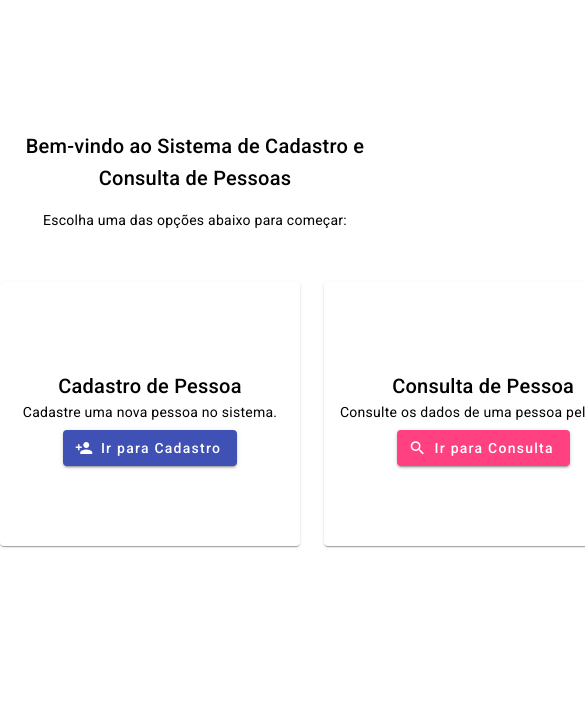
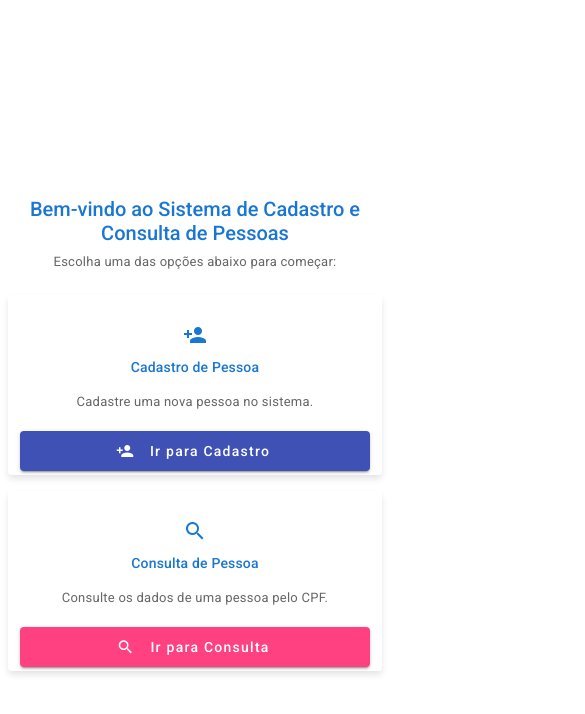
Before and after one commit to vinicius707/Front-End-Challenge, an Angular app: page / in a window 390 px wide. Shown: the top 714 px of the page, 585 px wide, since content can reach past the window. Built offline with nearby package versions, Linux system fonts and the light colour scheme; what angular-in-memory-web-api would draw is missing.

Commit message:
ajustes de responsividade e acessibilidade da tela

```diff
--- a/src/app/components/pagina-inicial/pagina-inicial.component.html
+++ b/src/app/components/pagina-inicial/pagina-inicial.component.html
@@ -1,34 +1,58 @@
-<div class="pagina-inicial-container">
+<div
+  class="pagina-inicial-container"
+  role="main"
+  aria-label="Página inicial do sistema"
+>
   <div class="bem-vindo">
-    <h2>Bem-vindo ao Sistema de Cadastro e Consulta de Pessoas</h2>
-    <p>Escolha uma das opções abaixo para começar:</p>
+    <h1 class="titulo-principal">
+      Bem-vindo ao Sistema de Cadastro e Consulta de Pessoas
+    </h1>
+    <p class="subtitulo">Escolha uma das opções abaixo para começar:</p>
   </div>
-  <div class="cards-wrapper">
-    <mat-card class="card-acesso">
+  <div class="cards-wrapper" role="region" aria-label="Opções de navegação">
+    <mat-card class="card-acesso" role="button" tabindex="0">
       <mat-card-header>
-        <mat-card-title>Cadastro de Pessoa</mat-card-title>
+        <mat-card-title>
+          <mat-icon aria-hidden="true">person_add</mat-icon>
+          Cadastro de Pessoa
+        </mat-card-title>
       </mat-card-header>
       <mat-card-content>
         <p>Cadastre uma nova pessoa no sistema.</p>
       </mat-card-content>
       <mat-card-actions>
-        <button mat-raised-button color="primary" routerLink="/cadastro">
-          <mat-icon>person_add</mat-icon>
-          Ir para Cadastro
+        <button
+          mat-raised-button
+          color="primary"
+          routerLink="/cadastro"
+          aria-label="Ir para página de cadastro de pessoa"
+          class="botao-acesso"
+        >
+          <mat-icon aria-hidden="true">person_add</mat-icon>
+          <span class="texto-botao">Ir para Cadastro</span>
         </button>
       </mat-card-actions>
     </mat-card>
-    <mat-card class="card-acesso">
+    <mat-card class="card-acesso" role="button" tabindex="0">
       <mat-card-header>
-        <mat-card-title>Consulta de Pessoa</mat-card-title>
+        <mat-card-title>
+          <mat-icon aria-hidden="true">search</mat-icon>
+          Consulta de Pessoa
+        </mat-card-title>
       </mat-card-header>
       <mat-card-content>
         <p>Consulte os dados de uma pessoa pelo CPF.</p>
       </mat-card-content>
       <mat-card-actions>
-        <button mat-raised-button color="accent" routerLink="/consulta">
-          <mat-icon>search</mat-icon>
-          Ir para Consulta
+        <button
+          mat-raised-button
+          color="accent"
+          routerLink="/consulta"
+          aria-label="Ir para página de consulta de pessoa"
+          class="botao-acesso"
+        >
+          <mat-icon aria-hidden="true">search</mat-icon>
+          <span class="texto-botao">Ir para Consulta</span>
         </button>
       </mat-card-actions>
     </mat-card>
--- a/src/app/components/pagina-inicial/pagina-inicial.component.scss
+++ b/src/app/components/pagina-inicial/pagina-inicial.component.scss
@@ -1,14 +1,33 @@
-.bem-vindo {
-  text-align: center;
-  margin-bottom: 2.5rem;
-}
-
 .pagina-inicial-container {
   display: flex;
   flex-direction: column;
   justify-content: center;
   align-items: center;
-  height: 80vh;
+  min-height: 100vh;
+  padding: 2rem 1rem;
+  max-width: 1200px;
+  margin: 0 auto;
+}
+
+.bem-vindo {
+  text-align: center;
+  margin-bottom: 3rem;
+  animation: fadeIn 0.5s ease-in-out;
+}
+
+.titulo-principal {
+  color: #1976d2;
+  font-size: 2rem;
+  font-weight: 500;
+  margin-bottom: 1rem;
+  line-height: 1.2;
+}
+
+.subtitulo {
+  font-size: 1.125rem;
+  color: #666;
+  margin: 0;
+  line-height: 1.4;
 }
 
 .cards-wrapper {
@@ -16,36 +35,291 @@
   gap: 2rem;
   flex-wrap: wrap;
   justify-content: center;
+  animation: slideUp 0.6s ease-in-out;
 }
 
 .card-acesso {
   min-width: 300px;
   max-width: 350px;
+  width: 350px;
+  height: 320px;
   display: flex;
   flex-direction: column;
-  justify-content: center;
+  justify-content: space-between;
   align-items: center;
   text-align: center;
-  height: 100%;
+  box-shadow: 0 4px 6px rgba(0, 0, 0, 0.1);
+  transition: all 0.3s ease;
+  cursor: pointer;
+  background: #fff;
+  padding: 1.5rem;
 }
 
-.card-acesso mat-card-header,
-.card-acesso mat-card-content,
+.card-acesso:hover {
+  transform: translateY(-4px);
+  box-shadow: 0 8px 16px rgba(0, 0, 0, 0.15);
+}
+
+.card-acesso mat-card-header {
+  display: flex;
+  flex-direction: column;
+  align-items: center;
+  justify-content: flex-start;
+  flex: 1;
+}
+
+.card-acesso mat-card-content {
+  display: flex;
+  flex-direction: column;
+  align-items: center;
+  justify-content: center;
+  flex: 1;
+}
+
 .card-acesso mat-card-actions {
   display: flex;
   flex-direction: column;
   align-items: center;
+  justify-content: flex-end;
+  width: 100%;
+  margin-top: auto;
+  padding: 0;
+}
+
+.card-acesso mat-card-title {
+  display: flex;
+  align-items: center;
   justify-content: center;
+  gap: 0.5rem;
+  color: #1976d2;
+  font-size: 1.25rem;
+  margin-bottom: 0.5rem;
+}
+
+.card-acesso mat-card-content p {
+  color: #666;
+  font-size: 1rem;
+  line-height: 1.4;
+  margin: 0;
 }
 
 .card-acesso mat-card-actions {
   width: 100%;
+  margin-top: 1rem;
 }
 
-@media (max-width: 800px) {
+.botao-acesso {
+  display: flex;
+  align-items: center;
+  justify-content: center;
+  gap: 0.5rem;
+  min-width: 180px;
+  height: 48px;
+  font-weight: 500;
+  transition: all 0.2s ease;
+}
+
+.botao-acesso:hover {
+  transform: translateY(-1px);
+  box-shadow: 0 4px 8px rgba(0, 0, 0, 0.2);
+}
+
+.texto-botao {
+  font-weight: 500;
+}
+
+/* Responsividade - Tablets */
+@media (max-width: 768px) {
+  .pagina-inicial-container {
+    padding: 1.5rem 1rem;
+  }
+
+  .bem-vindo {
+    margin-bottom: 2.5rem;
+  }
+
+  .titulo-principal {
+    font-size: 1.75rem;
+  }
+
+  .subtitulo {
+    font-size: 1rem;
+  }
+
+  .cards-wrapper {
+    gap: 1.5rem;
+  }
+
+  .card-acesso {
+    min-width: 260px;
+    max-width: 320px;
+    width: 320px;
+    height: 280px;
+    padding: 1.25rem;
+  }
+
+  .card-acesso mat-card-title {
+    font-size: 1.125rem;
+  }
+
+  .botao-acesso {
+    min-width: 160px;
+    height: 44px;
+  }
+}
+
+/* Responsividade - Dispositivos móveis */
+@media (max-width: 600px) {
+  .pagina-inicial-container {
+    padding: 1rem 0.75rem;
+    min-height: 100vh;
+  }
+
+  .bem-vindo {
+    margin-bottom: 2rem;
+  }
+
+  .titulo-principal {
+    font-size: 1.5rem;
+    margin-bottom: 0.75rem;
+  }
+
+  .subtitulo {
+    font-size: 0.875rem;
+  }
+
   .cards-wrapper {
     flex-direction: column;
     gap: 1.5rem;
     align-items: center;
+    width: 100%;
+  }
+
+  .card-acesso {
+    width: 100%;
+    max-width: 100%;
+    min-width: unset;
+    height: 200px;
+    padding: 1rem;
+  }
+
+  .card-acesso mat-card-header {
+    margin-bottom: 0.5rem;
+  }
+
+  .card-acesso mat-card-title {
+    font-size: 1rem;
+    flex-direction: column;
+    gap: 0.25rem;
+    margin-bottom: 0.25rem;
+  }
+
+  .card-acesso mat-card-content {
+    margin: 0.5rem 0;
+  }
+
+  .card-acesso mat-card-content p {
+    font-size: 0.875rem;
+    margin: 0;
+  }
+
+  .card-acesso mat-card-actions {
+    margin-top: 0.5rem;
+  }
+
+  .botao-acesso {
+    width: 100%;
+    min-width: unset;
+    height: 44px;
+    font-size: 1rem;
   }
 }
+
+/* Responsividade - Dispositivos muito pequenos */
+@media (max-width: 480px) {
+  .pagina-inicial-container {
+    padding: 0.75rem 0.5rem;
+  }
+
+  .bem-vindo {
+    margin-bottom: 1.5rem;
+  }
+
+  .titulo-principal {
+    font-size: 1.25rem;
+    margin-bottom: 0.5rem;
+  }
+
+  .subtitulo {
+    font-size: 0.8125rem;
+  }
+
+  .cards-wrapper {
+    gap: 1rem;
+  }
+
+  .card-acesso {
+    height: 180px;
+    padding: 0.75rem;
+  }
+
+  .card-acesso mat-card-header {
+    margin-bottom: 0.25rem;
+  }
+
+  .card-acesso mat-card-title {
+    font-size: 0.875rem;
+    margin-bottom: 0.125rem;
+  }
+
+  .card-acesso mat-card-content {
+    margin: 0.25rem 0;
+  }
+
+  .card-acesso mat-card-content p {
+    font-size: 0.8125rem;
+  }
+
+  .card-acesso mat-card-actions {
+    margin-top: 0.25rem;
+  }
+
+  .botao-acesso {
+    height: 40px;
+    font-size: 0.875rem;
+  }
+}
+
+/* Animações */
+@keyframes fadeIn {
+  from {
+    opacity: 0;
+    transform: translateY(20px);
+  }
+  to {
+    opacity: 1;
+    transform: translateY(0);
+  }
+}
+
+@keyframes slideUp {
+  from {
+    opacity: 0;
+    transform: translateY(40px);
+  }
+  to {
+    opacity: 1;
+    transform: translateY(0);
+  }
+}
+
+/* Estados de foco para acessibilidade */
+.card-acesso:focus-within {
+  outline: 2px solid #1976d2;
+  outline-offset: 2px;
+}
+
+.botao-acesso:focus {
+  outline: 2px solid #1976d2;
+  outline-offset: 2px;
+}
```
